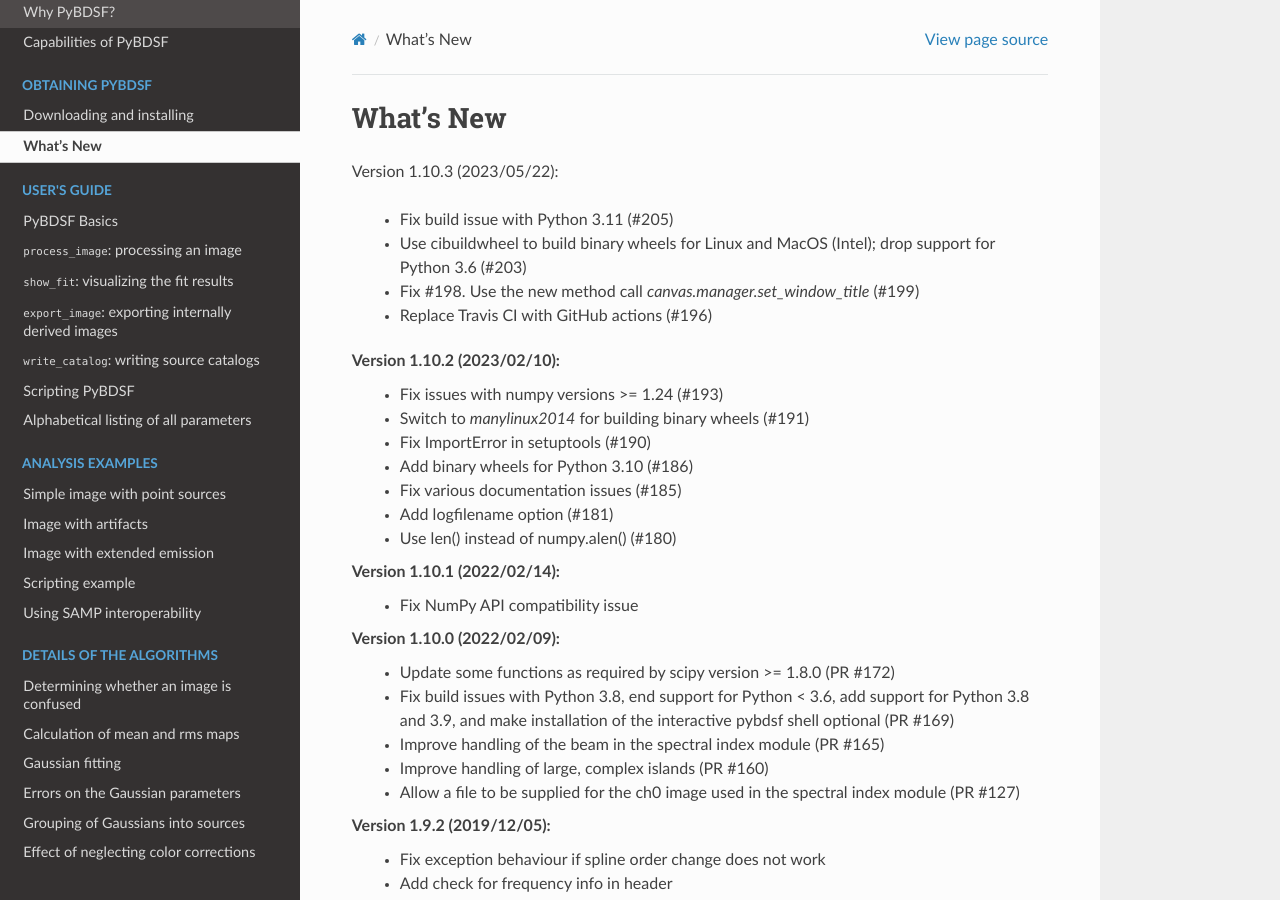
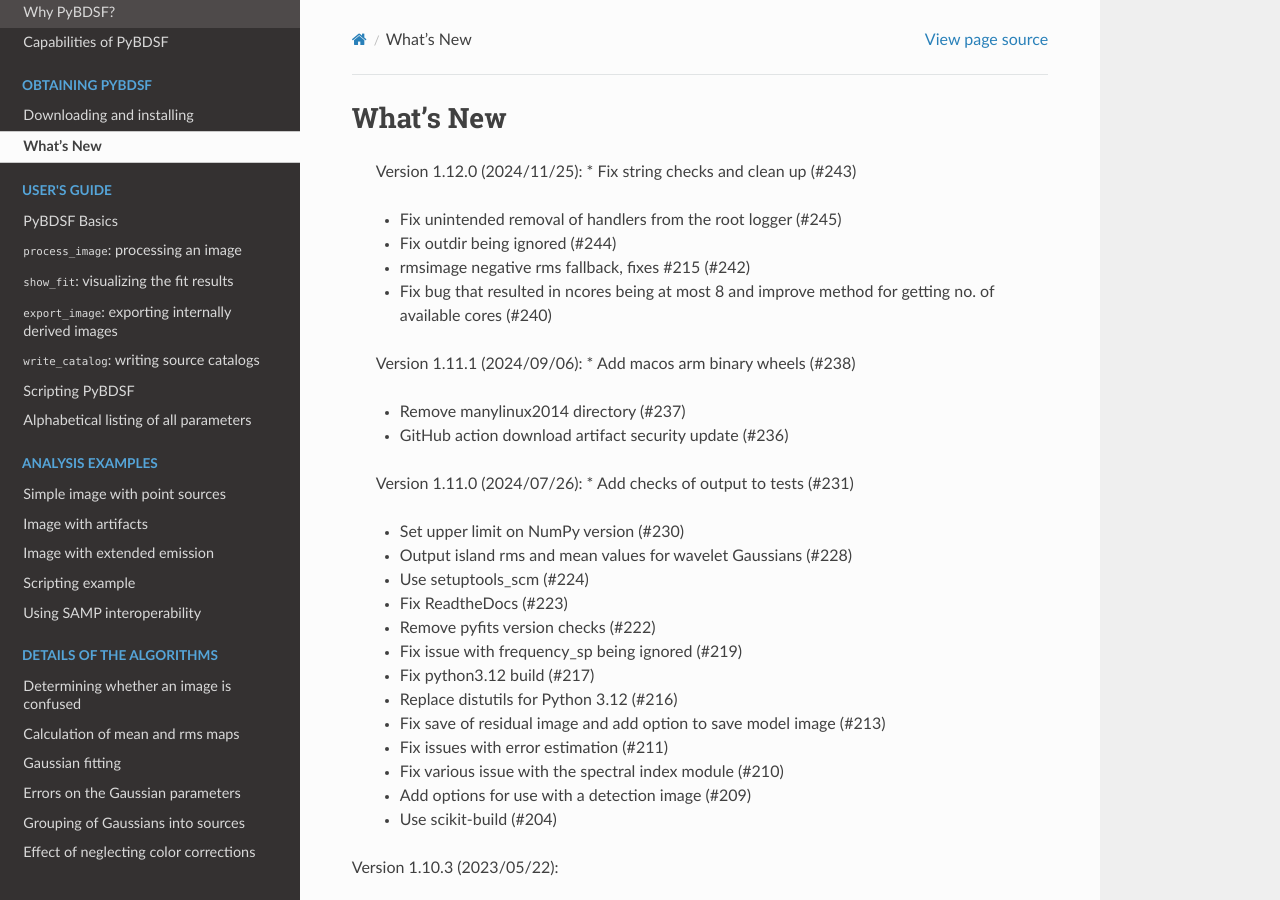
Before and after one commit to lofar-astron/PyBDSF, a Sphinx documentation site: the page built from doc/source/whats_new.rst, in a window 1280 px wide and 900 px high. Built offline with Sphinx 7.4.7 and the Read the Docs theme 3.1.0, drawn with Linux system fonts in a browser that asks for light colours; the version number could not be read and is left out.

Commit message:
Update changelog and whats_new

```diff
--- a/doc/source/whats_new.rst
+++ b/doc/source/whats_new.rst
@@ -3,6 +3,53 @@
 **********
 What's New
 **********
+
+    Version 1.12.0 (2024/11/25):
+    * Fix string checks and clean up (#243)
+
+    * Fix unintended removal of handlers from the root logger (#245)
+
+    * Fix outdir being ignored (#244)
+
+    * rmsimage negative rms fallback, fixes #215 (#242)
+
+    * Fix bug that resulted in ncores being at most 8 and improve method for getting no. of available cores (#240)
+
+    Version 1.11.1 (2024/09/06):
+    * Add macos arm binary wheels (#238)
+
+    * Remove manylinux2014 directory (#237)
+
+    * GitHub action download artifact security update (#236)
+
+    Version 1.11.0 (2024/07/26):
+    * Add checks of output to tests (#231)
+
+    * Set upper limit on NumPy version (#230)
+
+    * Output island rms and mean values for wavelet Gaussians (#228)
+
+    * Use setuptools_scm (#224)
+
+    * Fix ReadtheDocs (#223)
+
+    * Remove pyfits version checks (#222)
+
+    * Fix issue with frequency_sp being ignored (#219)
+
+    * Fix python3.12 build (#217)
+
+    * Replace distutils for Python 3.12 (#216)
+
+    * Fix save of residual image and add option to save model image (#213)
+
+    * Fix issues with error estimation (#211)
+
+    * Fix various issue with the spectral index module (#210)
+
+    * Add options for use with a detection image (#209)
+
+    * Use scikit-build (#204)
 
 Version 1.10.3 (2023/05/22):
 
```
Also changed, not shown: 1 other file.
